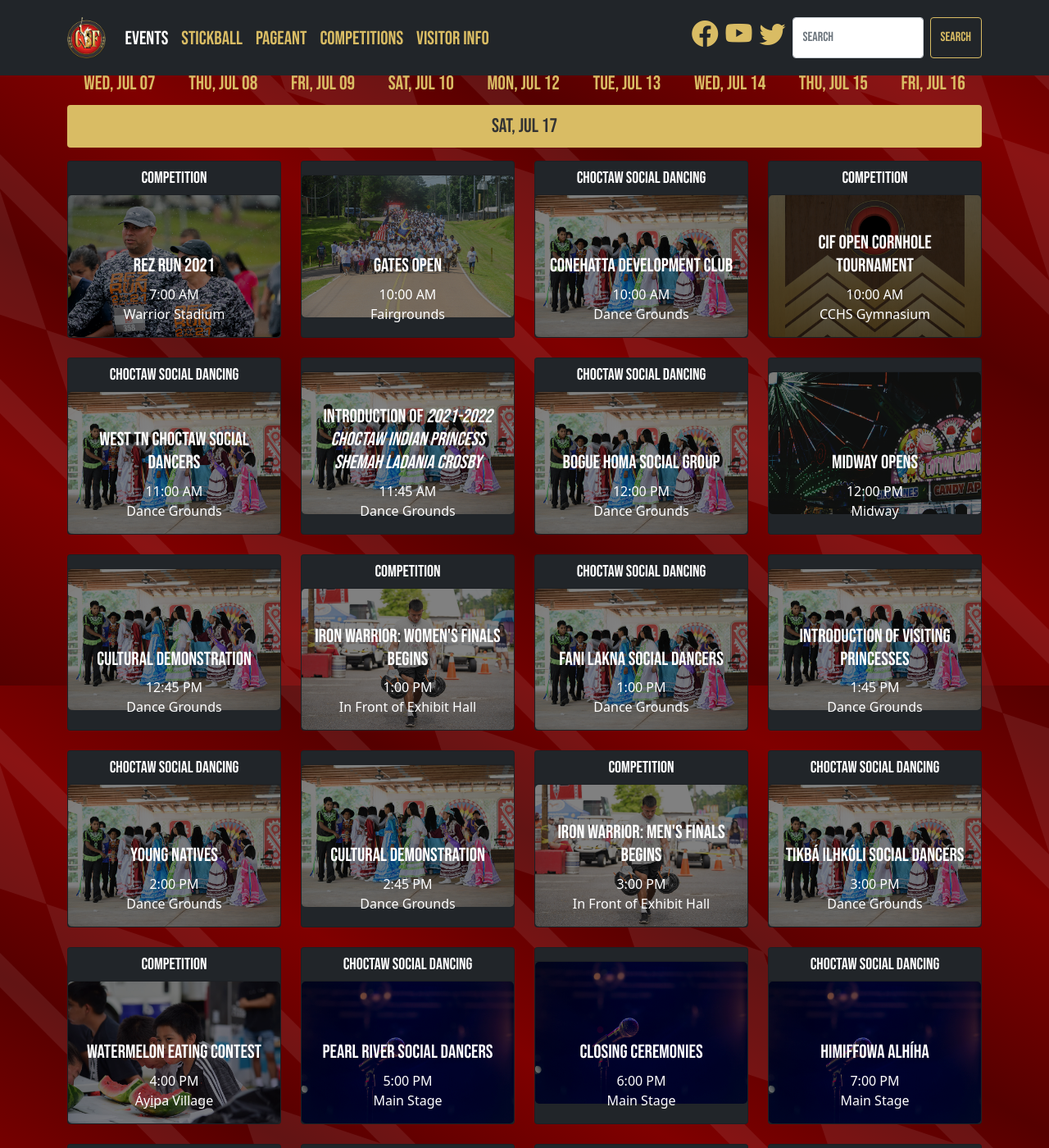
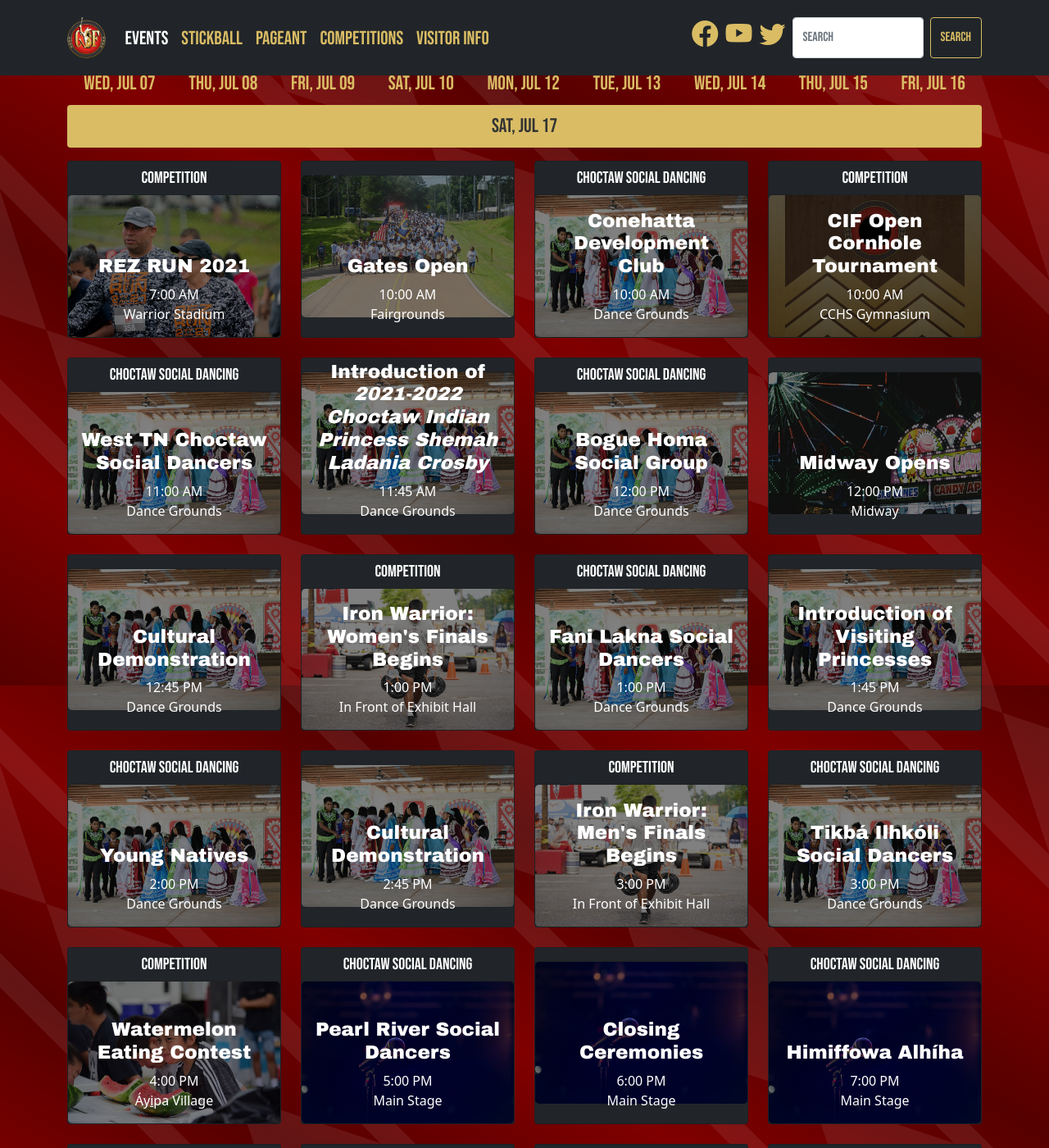
Before and after one commit to smattera/smattera.github.io, a Jekyll site: the page built from events/index.md, in a window 1280 px wide and 1400 px high, scrolled down 1042 px. Shown: the whole window at 82% size. Built offline with Jekyll 4.4.1, drawn with Linux system fonts in a browser that asks for light colours; nearby versions of some CDN libraries.

Commit message:
Update eventCard.html

```diff
--- a/_includes/eventCard.html
+++ b/_includes/eventCard.html
@@ -4,7 +4,7 @@
     <img src="/assets/img/{{ include.file }}.jpg" alt="{{ include.file }}" class="img-fluid rounded-3" style="filter: brightness(50%)">
     <div class="card-img-overlay h-100 d-flex flex-column justify-content-end">
       <!--<span class="badge rounded-pill bg-white text-dark h6">{{ include.div}}</span>-->
-      <p class="h5 card-title">{{ include.title }}</p>
+      <p class="h5 card-title archivo">{{ include.title }}</p>
       <p class="card-text">{{ include.time }}<br/>{{ include.loc }}</p>
     </div>
   </div>
--- a/_layouts/default.html
+++ b/_layouts/default.html
@@ -11,6 +11,7 @@
     <link rel="preconnect" href="https://fonts.googleapis.com">
     <link rel="preconnect" href="https://fonts.gstatic.com" crossorigin>
     <link href="https://fonts.googleapis.com/css2?family=Bebas+Neue&display=swap" rel="stylesheet">
+    <link href="https://fonts.googleapis.com/css2?family=Archivo+Black&display=swap" rel="stylesheet">
     <link rel="stylesheet" href="https://cdn.jsdelivr.net/npm/bootstrap-icons@1.3.0/font/bootstrap-icons.css" />
     <link rel="stylesheet" href="/assets/css/main.css" />
     <meta name="viewport" content="width=device-width, initial-scale=1.0" />
--- a/assets/css/main.css
+++ b/assets/css/main.css
@@ -343,4 +343,8 @@
 .bebas {
   font-family: 'Bebas Neue', cursive;
 }
+
+.archivo {
+  font-family: 'Archivo Black', sans-serif;
+}
 /*# sourceMappingURL=main.css.map */
--- a/assets/css/main.scss
+++ b/assets/css/main.scss
@@ -358,3 +358,6 @@
 .bebas {
   font-family:  'Bebas Neue', cursive;
 }
+.archivo {
+  font-family: 'Archivo Black', sans-serif;
+}
```
Also changed, not shown: 1 other file.
